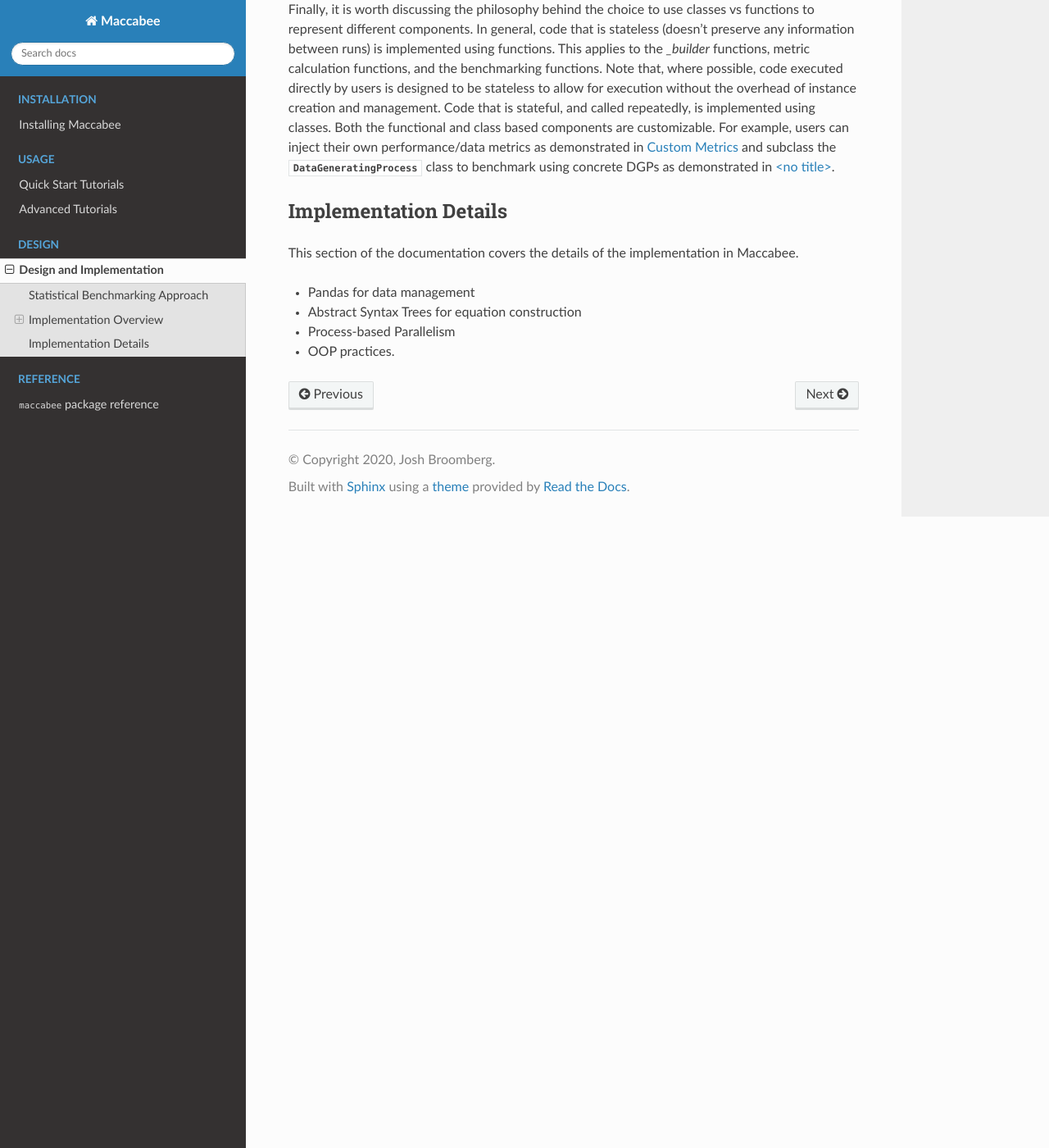
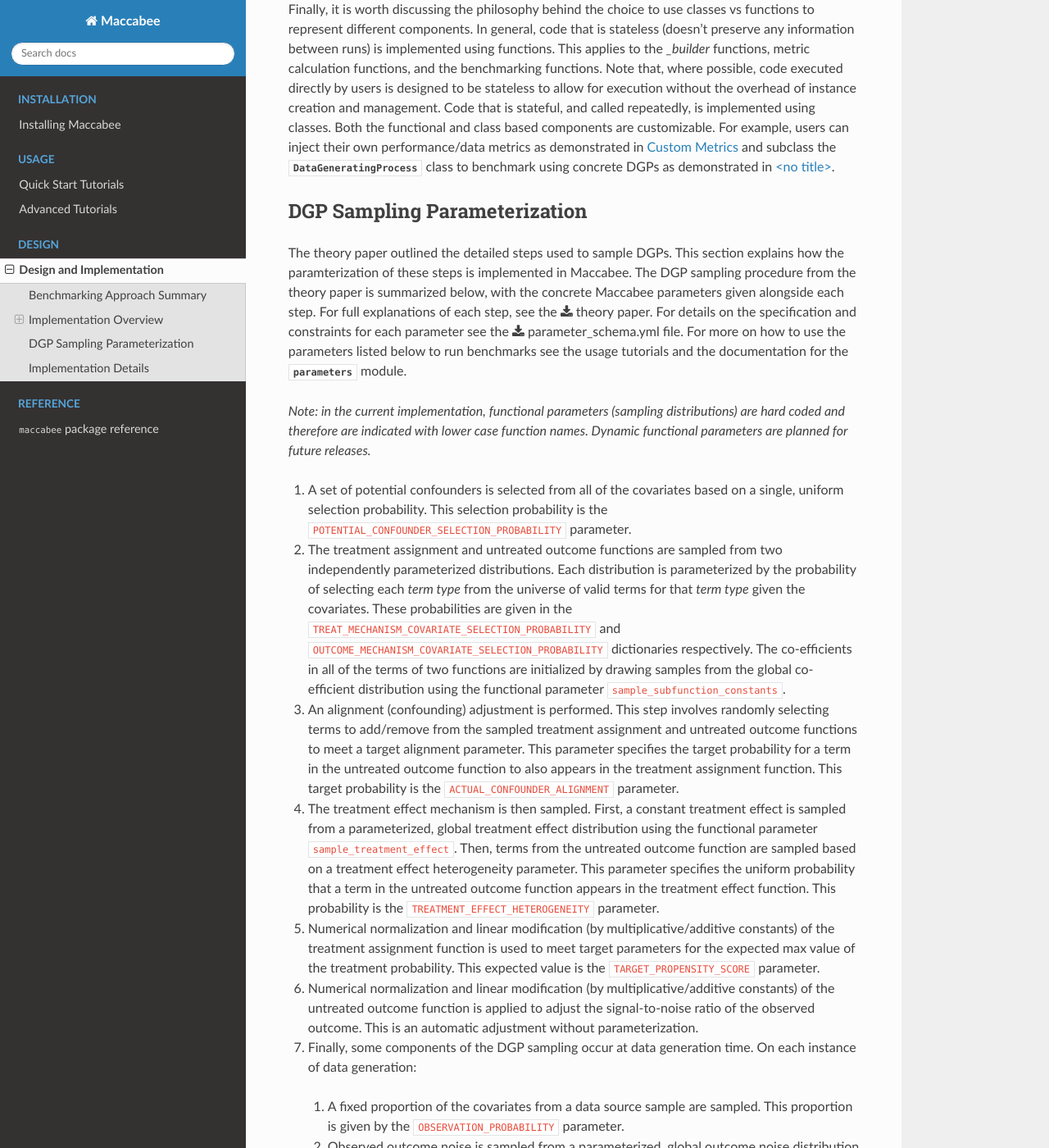
Before and after one commit to JoshBroomberg/Maccabee, a Sphinx documentation site: the page built from Maccabee/docs/source/design.rst, in a window 1280 px wide and 1400 px high, scrolled down 4878 px. Shown: the whole window at 82% size. Built offline with Sphinx 7.4.7 and the Read the Docs theme 2.0.0, drawn with Linux system fonts in a browser that asks for light colours; some of the changed text lies outside the part shown.

Commit message:
more progress on the design docs

```diff
--- a/Maccabee/docs/source/design.rst
+++ b/Maccabee/docs/source/design.rst
@@ -3,14 +3,14 @@ Design and Implementation
 
 The goal of this page is to explain how Maccabee's theoretical approach to benchmarking - as laid out in Chapter 5 of the :download:`theory paper </maccabee-theory-paper.pdf>` - is implemented using the functions and classes of the Maccabee package. This page therefore assumes a base level of familiarity with the theoretical approach although a brief summary is provided in the first section below.
 
-Statistical Benchmarking Approach
----------------------------------
+Benchmarking Approach Summary
+-----------------------------
 
 The graphical model below represents the complete statistical model of a Maccabee Monte Carlo benchmark.
 
 .. image:: design/maccabee-design-graphical-model-fig.png
 
-Briefly summarizing the sampling procedure:
+Briefly summarizing the sampling procedure implied by this model:
 
 * A set of :math:`M` DGPs is sampled based on supplied *DGP Sampling Parameters*.
 
@@ -27,8 +27,8 @@ The section above used a graphical model to describe the benchmarking approach a
 
 .. image:: design/maccabee-design-implementation-fig.png
 
-Core Execution Flow
-+++++++++++++++++++
+Core Sampling Execution Flow
+++++++++++++++++++++++++++++
 
 The figure below shows how all of Maccabee's classes and functions fit together to perform a single sample of all of the random variables that appear in the graphical model above. Modules containing the closely related components are indicated using boxes. From top to bottom:
 
@@ -62,10 +62,10 @@ The figure below shows how all of Maccabee's classes and functions fit together
 
 * Optionally, the :class:`~maccabee.data_generation.generated_data_set.GeneratedDataSet` instance is passed to *data metric functions* from the :mod:`~maccabee.data_analysis` module. The data metric code is complex enough that the calculation of data metrics using *data metric functions* is encapsulated by the :func:`~maccabee.data_analysis.data_analysis.calculate_data_axis_metrics` function.
 
-Additional Execution Flow Details
-+++++++++++++++++++++++++++++++++
+Sampling Execution Flow Notes
++++++++++++++++++++++++++++++
 
-There are a few details missing from the section above.
+A few details are missing from the description of the sampling execution flow in the section above.
 
 Firstly, most of the process above is not implemented directly by users. Rather, it is implemented in *benchmarking functions* from the :mod:`~maccabee.benchmarking` module. The exact process above is implemented in the :func:`~maccabee.benchmarking.benchmarking.benchmark_model_using_sampled_dgp` which accepts a :class:`~maccabee.data_sources.data_sources.DataSource` instance and a :class:`~maccabee.parameters.parameter_store.ParameterStore` instance from the user and then implements the rest of the process (sampling many :class:`~maccabee.data_generation.data_generating_process.SampledDataGeneratingProcess` instances and many :class:`~maccabee.data_generation.generated_data_set.GeneratedDataSet` instances from each DGP). The other functions in the :mod:`~maccabee.benchmarking` module support different use cases and these covered in the tutorials.
 
@@ -79,6 +79,31 @@ If the user defines a custom :class:`~maccabee.data_generation.data_generating_p
 
 Finally, it is worth discussing the philosophy behind the choice to use classes vs functions to represent different components. In general, code that is stateless (doesn't preserve any information between runs) is implemented using functions. This applies to the *_builder* functions, metric calculation functions, and the benchmarking functions. Note that, where possible, code executed directly by users is designed to be stateless to allow for execution without the overhead of instance creation and management. Code that is stateful, and called repeatedly, is implemented using classes. Both the functional and class based components are customizable. For example, users can inject their own performance/data metrics as demonstrated in :doc:`/advanced/custom-metrics` and subclass the :class:`~maccabee.data_generation.data_generating_process.DataGeneratingProcess` class to benchmark using concrete DGPs as demonstrated in :doc:`/usage/concrete-dgp`.
 
+DGP Sampling Parameterization
+-----------------------------
+
+The theory paper outlined the detailed steps used to sample DGPs. This section explains how the paramterization of these steps is implemented in Maccabee. The DGP sampling procedure from the theory paper is summarized below, with the concrete Maccabee parameters given alongside each step. For full explanations of each step, see the :download:`theory paper </maccabee-theory-paper.pdf>`. For details on the specification and constraints for each parameter see the :download:`parameter_schema.yml </../../maccabee/parameters/parameter_schema.yml>` file. For more on how to use the parameters listed below to run benchmarks see the usage tutorials and the documentation for the :mod:`~maccabee.parameters` module.
+
+*Note: in the current implementation, functional parameters (sampling distributions) are hard coded and therefore are indicated with lower case function names. Dynamic functional parameters are planned for future releases.*
+
+1. A set of potential confounders is selected from all of the covariates based on a single, uniform selection probability. This selection probability is the ``POTENTIAL_CONFOUNDER_SELECTION_PROBABILITY`` parameter.
+
+2. The treatment assignment and untreated outcome functions are sampled from two independently parameterized distributions. Each distribution is parameterized by the probability of selecting each *term type* from the universe of valid terms for that *term type* given the covariates. These probabilities are given in the ``TREAT_MECHANISM_COVARIATE_SELECTION_PROBABILITY`` and ``OUTCOME_MECHANISM_COVARIATE_SELECTION_PROBABILITY`` dictionaries respectively. The co-efficients in all of the terms of two functions are initialized by drawing samples from the global co-efficient distribution using the functional parameter ``sample_subfunction_constants``.
+
+3. An alignment (confounding) adjustment is performed. This step involves randomly selecting terms to add/remove from the sampled treatment assignment and untreated outcome functions to meet a target alignment parameter. This parameter specifies the target probability for a term in the untreated outcome function to also appears in the treatment assignment function. This target probability is the ``ACTUAL_CONFOUNDER_ALIGNMENT`` parameter.
+
+4. The treatment effect mechanism is then sampled. First, a constant treatment effect is sampled from a parameterized, global treatment effect distribution using the functional parameter ``sample_treatment_effect``. Then, terms from the untreated outcome function are sampled based on a treatment effect heterogeneity parameter. This parameter specifies the uniform probability that a term in the untreated outcome function appears in the treatment effect function. This probability is the ``TREATMENT_EFFECT_HETEROGENEITY`` parameter.
+
+5. Numerical normalization and linear modification (by multiplicative/additive constants) of the treatment assignment function is used to meet target parameters for the expected max value of the treatment probability. This expected value is the ``TARGET_PROPENSITY_SCORE`` parameter.
+
+6. Numerical normalization and linear modification (by multiplicative/additive constants) of the untreated outcome function is applied to adjust the signal-to-noise ratio of the observed outcome. This is an automatic adjustment without parameterization.
+
+7. Finally, some components of the DGP sampling occur at data generation time. On each instance of data generation:
+
+  1. A fixed proportion of the covariates from a data source sample are sampled. This proportion is given by the ``OBSERVATION_PROBABILITY`` parameter.
+  2. Observed outcome noise is sampled from a parameterized, global outcome noise distribution using the functional parameter ``sample_outcome_noise``.
+  3. A parameterized target proportion of the units in the treated and control groups with the lowest/highest probability of treatment respectively are swapped between the groups. This proportion is controlled by the ``FORCED_IMBALANCE_ADJUSTMENT`` parameter.
+
 Implementation Details
 ----------------------
 
```
Also changed, not shown: Maccabee/docs/source/advanced/parallelization.ipynb, Maccabee/docs/source/usage/data-analysis.ipynb, Maccabee/docs/source/usage/sampled-dgp.ipynb, 3 other files.
